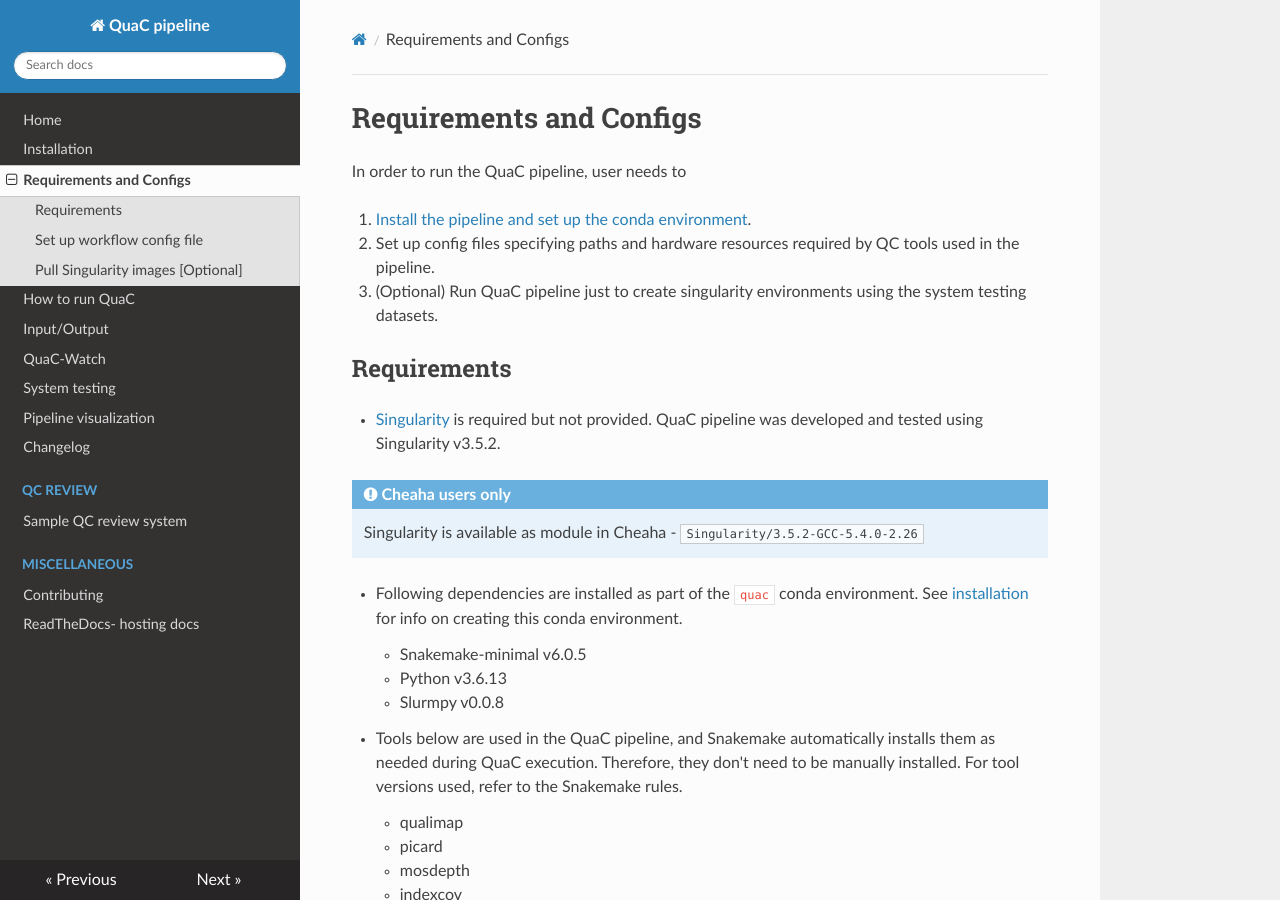
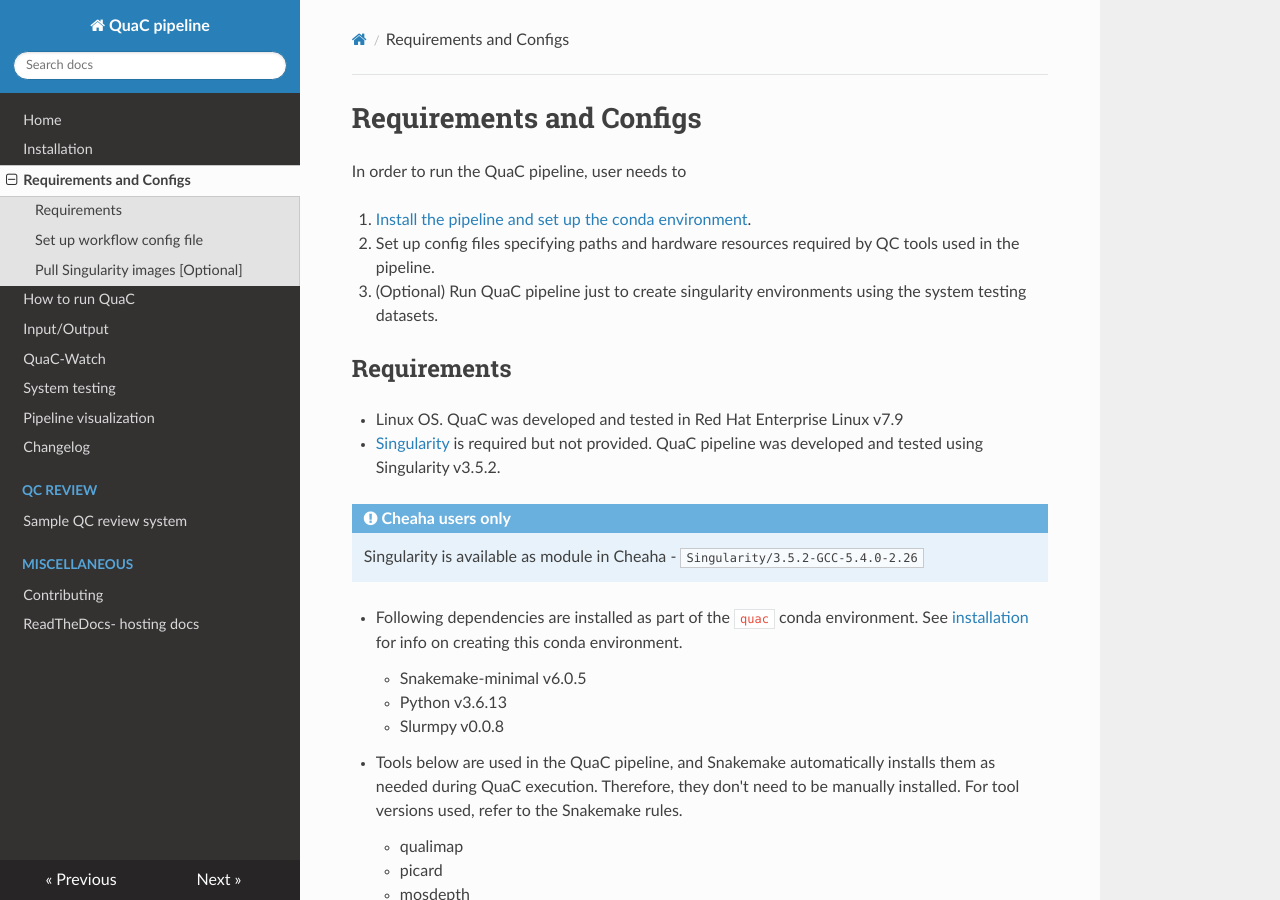
Before and after one commit to uab-cgds-worthey/quac, an MkDocs documentation site: the page built from docs/reqts_configs.md, in a window 1280 px wide and 900 px high. Built offline with MkDocs 1.6.1, drawn with Linux system fonts in a browser that asks for light colours; nearby versions of some CDN libraries.

Commit message:
adds linux as reqt

```diff
--- a/docs/reqts_configs.md
+++ b/docs/reqts_configs.md
@@ -7,6 +7,8 @@ In order to run the QuaC pipeline, user needs to
 3. (Optional) Run QuaC pipeline just to create singularity environments using the system testing datasets.
 
 ## Requirements
+
+- Linux OS. QuaC was developed and tested in Red Hat Enterprise Linux  v7.9
 
 - [Singularity](https://apptainer.org/) is required but not provided. QuaC pipeline was developed and tested using Singularity v3.5.2.
 
```
Also changed, not shown: docs/installation.md (+1 -1 lines).
